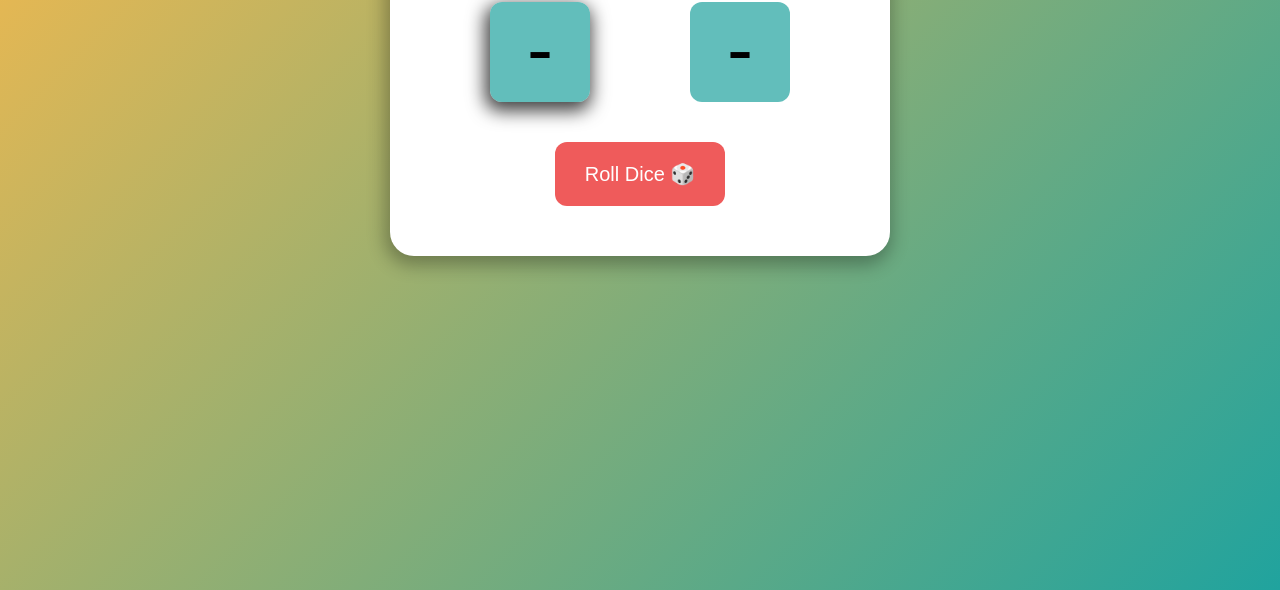
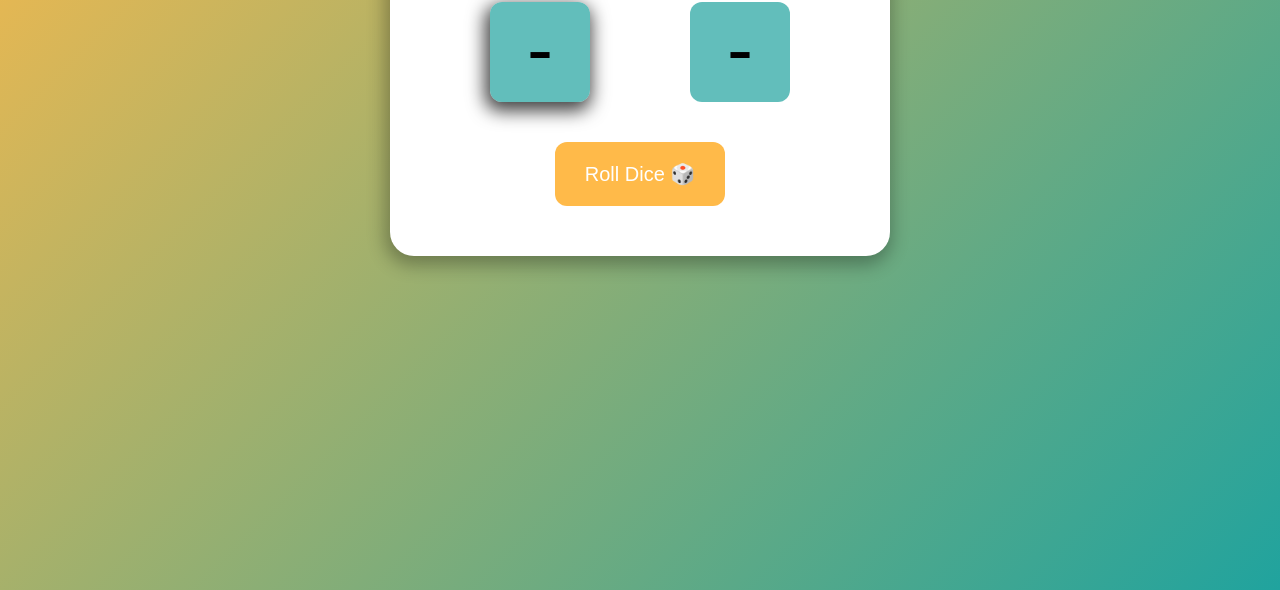
Before and after one commit to vkrutsina/dicegame, a plain HTML site: page index.html in a window 1280 px wide. Shown: the part 260-850 px from the top of the page. Drawn offline with Linux system fonts and the light colour scheme.

Commit message:
changed roll dice button

```diff
--- a/style.css
+++ b/style.css
@@ -56,7 +56,7 @@ button {
 }
 
 #rollBtn {
-  background-color: var(--color-3);
+  background-color: var(--color-1);
 }
 
 #resetBtn {
```
